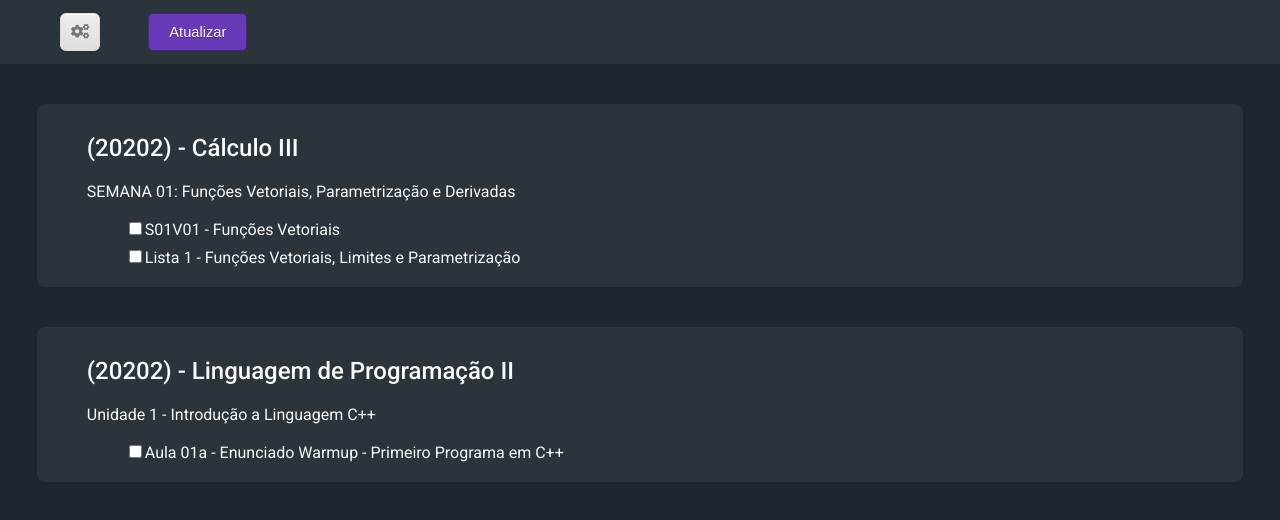
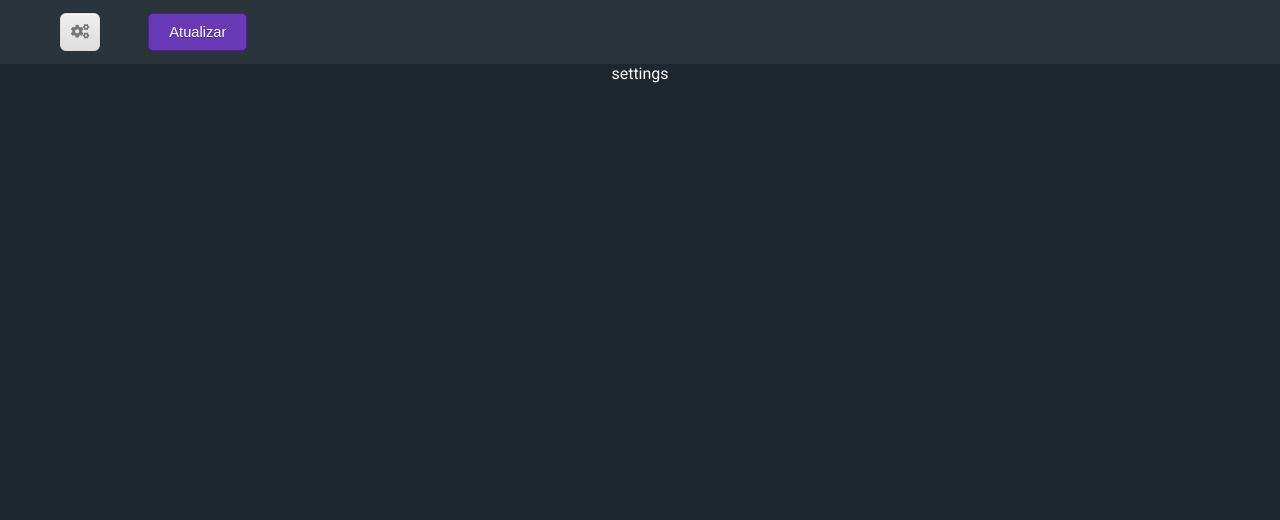
Before and after one commit to CodeWracker/moodle-crawler, a React (Create React App) app: page / in a window 1280 px wide. Both pictures are taken after a click on the link 80 px from the left and 32 px from the top of the page. Shown: the top 520 px of the page. Built offline with nearby package versions, Linux system fonts and the light colour scheme.

Commit message:
Adicionei a troca de tela

```diff
--- a/src/App.js
+++ b/src/App.js
@@ -1,21 +1,33 @@
-import React from "react";
+import React, { useState, useEffect } from "react";
 import "./App.css";
 import "./customButtons.css";
 import { FontAwesomeIcon } from "@fortawesome/react-fontawesome";
 import { faCogs } from "@fortawesome/free-solid-svg-icons";
 import Home from "./components/Home/Home";
+import Settings from "./components/Settings/Settings";
 
 function App() {
+  const [pagina, setPagina] = useState("home");
+
+  function handleConfigButton() {
+    "home" === pagina ? setPagina("settings") : setPagina("home");
+  }
+
   return (
     <div className="App">
       <div className="header-bar">
-        <a className="btn-config">
+        <a
+          className="btn-config"
+          onClick={() => {
+            handleConfigButton();
+          }}
+        >
           <FontAwesomeIcon icon={faCogs}></FontAwesomeIcon>
         </a>
         <a className="btn-atualizar">Atualizar</a>
       </div>
       <div className="body-content">
-        <Home></Home>
+        {"home" === pagina ? <Home></Home> : <Settings></Settings>}
       </div>
     </div>
   );
--- /dev/null
+++ b/src/components/Settings/Settings.js
@@ -0,0 +1,10 @@
+import React, { useState, useEffect } from "react";
+import "./Settings.css";
+import { FontAwesomeIcon } from "@fortawesome/react-fontawesome";
+import { faCogs } from "@fortawesome/free-solid-svg-icons";
+
+function Settings() {
+  return <div className="container">settings</div>;
+}
+
+export default Settings;
```
Also changed, not shown: src/components/Settings/Settings.css (added).
